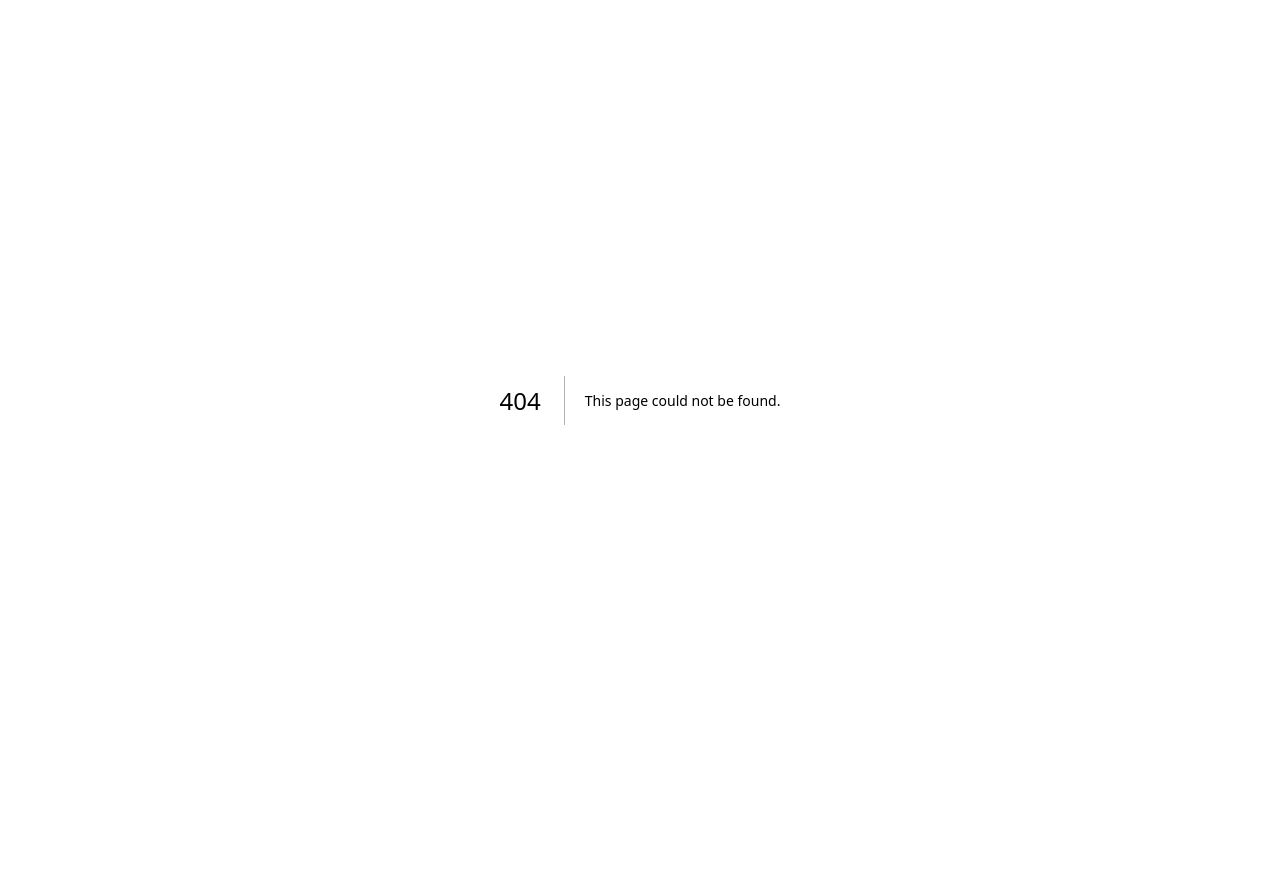
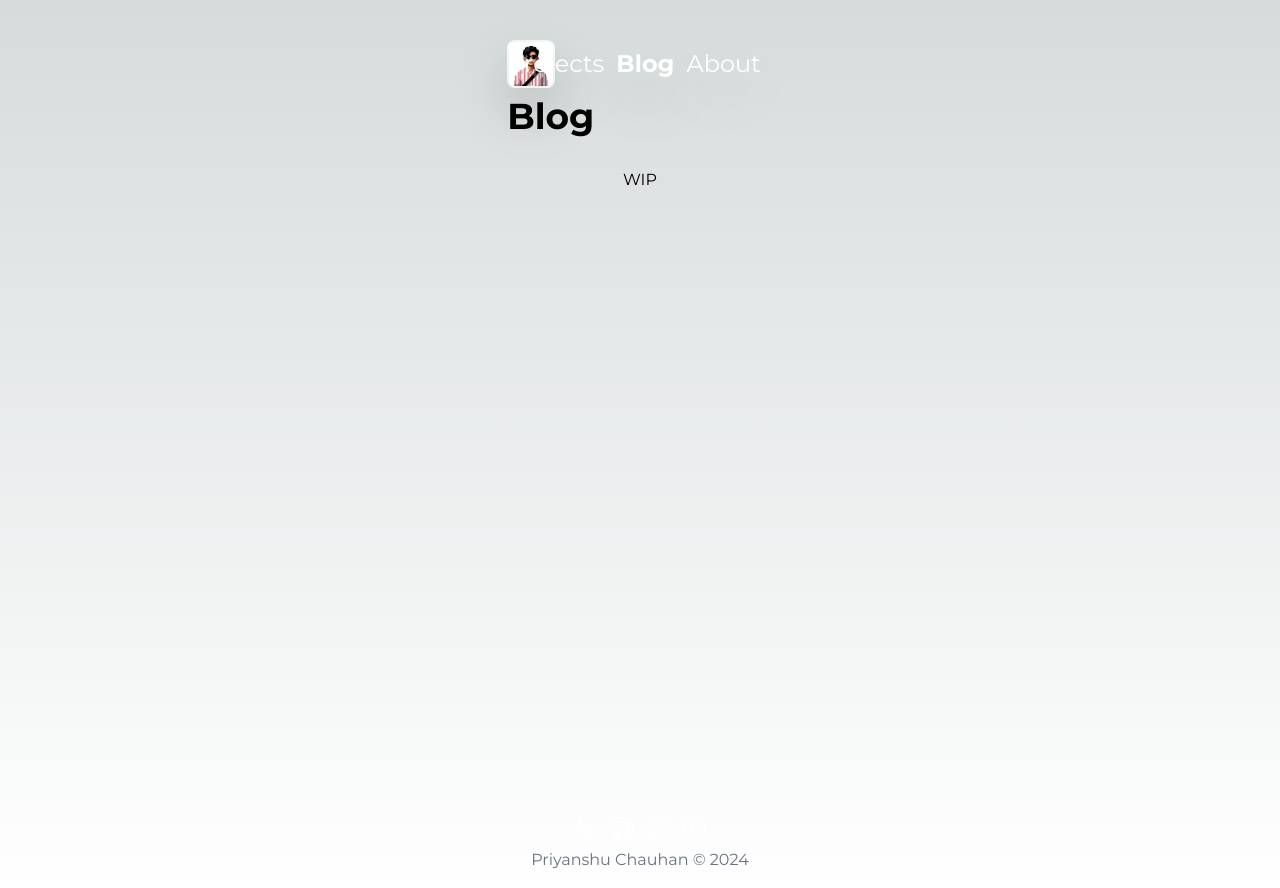
Before and after one commit to Priyanshu-C/iamstackless, a Next.js app: page /blog in a window 1280 px wide. Before the commit this address had no page. Before the commit the page ends 800 px from the top, so only its background shows below. Built offline with nearby package versions, Linux system fonts and the light colour scheme.

Commit message:
Add blog page and update NavBar styling

```diff
--- /dev/null
+++ b/app/(all-routes)/blog/page.tsx
@@ -0,0 +1,12 @@
+import React from "react";
+
+const page = () => {
+    return (
+        <>
+            <h1 className="text-4xl font-bold text-center">Blog</h1>
+            <div className="max-w-5xl mx-auto mt-8">WIP</div>
+        </>
+    );
+};
+
+export default page;
--- a/components/NavBar.tsx
+++ b/components/NavBar.tsx
@@ -15,9 +15,9 @@ const NavBar = () => {
                     {HomePageNavLinks.map((link) => (
                         <Link href={link.link} key={link.name}>
                             <div
-                                className={`bg-clip-text mr-3 text-transparent drop-shadow-2xl bg-gradient-to-b text-white text-2xl hover:font-medium ${
+                                className={`bg-clip-text mr-3 text-transparent drop-shadow-2xl bg-gradient-to-b text-white text-2xl ${
                                     pathname === link.link
-                                        ? "text-white"
+                                        ? "text-white font-bold"
                                         : "text-gray-400"
                                 }`}
                             >
```
